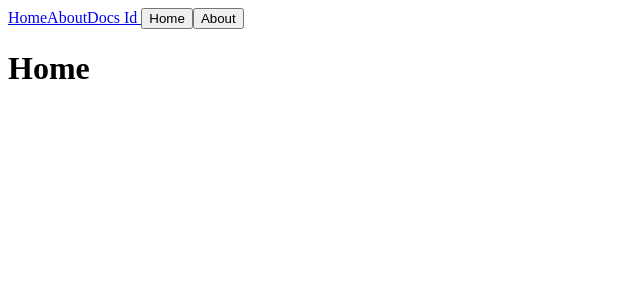
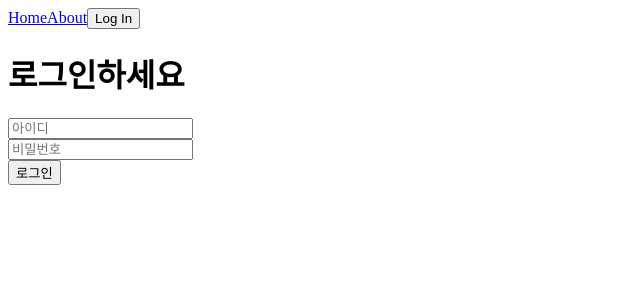
Before and after one commit to chunwookJoo/Vue_tutorial, a Vue app: page /login in a window 1280 px wide. Shown: the top 300 px of the page, without its empty margins (0-640 px from the left). Built offline with nearby package versions, Linux system fonts and the light colour scheme.

Commit message:
router guard, vuex 로그인 간단 구현

```diff
--- a/src/App.vue
+++ b/src/App.vue
@@ -1,20 +1,31 @@
 <template>
 	<RouterLink to="/">Home</RouterLink>
 	<RouterLink to="/about">About</RouterLink>
-	<RouterLink :to="{
-		name:'docsId',
-		params:{id:'777'},
-		query:{name:'Leon', age:85, email:'leon@abc.com'}
-		}">Docs Id
-	</RouterLink>
-	<button @click="$router.push({name:'home'})">Home</button>
-	<button @click="$router.push({name:'about'})">About</button>
+
+	<button @click="logIn" v-if="!isLoggedIn">Log In</button>
+	<button @click="logOut" v-else>Log Out</button>
 	<RouterView/>
 </template>
 
 <script>
 
 export default {
+	computed: {
+		isLoggedIn() {
+			return this.$store.state.user.isLoggedIn
+		}
+	},
+	created() {
+		this.$store.dispatch("user/initialize")
+	},
+	methods:{
+		logIn() {
+			this.$router.push("/login")
+		},
 
+		logOut() {
+			this.$store.dispatch("user/logOut")
+		}
+	}
 }
 </script>
--- a/src/main.js
+++ b/src/main.js
@@ -2,6 +2,7 @@ import { createApp } from "vue"
 import App from "./App.vue"
 import store from "~/store"
 import router from "~/routes"
+import "~/routes/guards"
 
 const app = createApp(App)
 app.use(store)
--- /dev/null
+++ b/src/routes/LogIn.vue
@@ -0,0 +1,33 @@
+<template>
+	<h1>로그인하세요</h1>
+	<form @submit.prevent>
+		<div>
+
+			<input type="text" v-model="userID" placeholder="아이디">
+		</div>
+		<div>
+
+			<input type="password" v-model="userPW" placeholder="비밀번호">
+		</div>
+		<button @click="login">로그인</button>
+	</form>
+</template>
+
+<script>
+	export default {
+		data() {
+			return  {
+				userID:"",
+				userPW:""
+			}
+		},
+		methods:{
+			login() {
+				this.$store.dispatch("user/logIn", {
+					id: this.userID,
+					pw: this.userPW
+				})
+			}
+		}
+	}
+</script>
--- /dev/null
+++ b/src/routes/guards.js
@@ -0,0 +1,11 @@
+import router from "./index"
+import store from "~/store"
+
+router.beforeEach(to => {
+	if(to.meta.requiresAuth && !store.state.user.isLoggedIn) {
+		return {
+			path: "/login",
+			query: { redirect: to.fullPath }
+		}
+	}
+})
--- a/src/routes/index.js
+++ b/src/routes/index.js
@@ -1,35 +1,27 @@
-import { createRouter, createWebHashHistory } from 'vue-router'
+import { createRouter, createWebHashHistory, createWebHistory } from 'vue-router'
 import Home from "./Home"
 import About from "./About"
-import Docs from "./Docs"
-import DocsId from "./DocsId"
-import NotFound from "./NotFound"
+import LogIn from "./LogIn"
+
 
 export default createRouter({
-	history: createWebHashHistory(),
+	// history: createWebHashHistory(),
+	history: createWebHistory(),
 	routes: [
 		{
 			path: "/",
-			name:"home",
 			component: Home
 		},
 		{
 			path: "/about",
-			name:"about",
-			component: About
+			component: About,
+			meta:{
+				requiresAuth: true
+			}
 		},
 		{
-			path:"/documents",
-			component: Docs,
+			path:"/login",
+			component: LogIn,
 		},
-		{
-			path:"/documents/:id",
-			name:"docsId",
-			component: DocsId
-		},
-		{
-			path: "/:notFound(.*)",
-			component: NotFound
-		}
 	]
 })
--- a/src/store/count.js
+++ /dev/null
@@ -1,16 +0,0 @@
-export default {
-	namespaced:true,
-	state() {
-		return {
-			count:100
-		}
-	},
-	mutations:{
-		increaseCount(state) {
-			state.count += 1
-		},
-		doubleCount(state) {
-			state.count *= 2;
-		}
-	}
-}
--- a/src/store/index.js
+++ b/src/store/index.js
@@ -1,13 +1,9 @@
 import { createStore } from 'vuex'
-import message from "./message"
-import count from "./count"
+import user from "./user"
 
 export default createStore({
-	state() {
-		return {
-			msg:"HI Vue",
-			count:1
-		}
+	modules:{
+		user
 	},
 	getters:{
 		reversedMsg(state) {
@@ -30,8 +26,5 @@ export default createStore({
 		// 	commit("updateMsg", todo.title)
 		// }
 	},
-	modules:{
-		message,
-		count
-	}
+
 })
--- a/src/store/message.js
+++ /dev/null
@@ -1,26 +0,0 @@
-export default {
-	namespaced:true,
-	state() {
-		return {
-			message: "Merry Christmas"
-		}
-	},
-	getters:{
-		reversedMessage(state) {
-			return state.message.split("").reverse().join("")
-		}
-	},
-	mutations:{
-		updateMessage(state, newMessage) {
-			state.message = newMessage
-		}
-	},
-	actions:{
-		async fetchTodo({commit}) {
-			const todo = await	fetch("https://jsonplaceholder.typicode.com/todos/1")
-			.then(res =>  res.json())
-			console.log(todo)
-			commit("updateMessage", todo.title)
-		}
-	}
-}
--- /dev/null
+++ b/src/store/user.js
@@ -0,0 +1,43 @@
+import router from "~/routes"
+
+export default {
+	namespaced: true,
+	state() {
+		return {
+			isLoggedIn: false
+		}
+	},
+	mutations: {
+		updateLoggedIn(state, payload) {
+			state.isLoggedIn = payload;
+		}
+	},
+	actions: {
+		initialize({commit}) {
+			if(localStorage.getItem("isLoggedIn")) {
+				commit("updateLoggedIn", true);
+			}
+		},
+		logIn({commit}, payload) {
+			const {id, pw} = payload;
+			if(id && pw) {
+				localStorage.setItem("isLoggedIn", true);
+				commit("updateLoggedIn", true)
+				const { redirect } = router.currentRoute.value.query
+				if(redirect) {
+					router.push(redirect)
+				} else {
+					router.push("/")
+				}
+			}
+		},
+		logOut({commit}) {
+			localStorage.removeItem("isLoggedIn");
+			commit("updateLoggedIn", false);
+			const {requiresAuth} = router.currentRoute.value.meta
+			if(requiresAuth) {
+				router.push("/")
+			}
+		}
+	}
+}
--- a/webpack.config.js
+++ b/webpack.config.js
@@ -13,6 +13,7 @@ module.exports = {
   entry: "./src/main.js",
   output: {
     path: path.resolve(__dirname, "dist"),
+		publicPath:"/",
     clean: true,
   },
   module: {
@@ -36,4 +37,7 @@ module.exports = {
       patterns: [{ from: "static" }],
     }),
   ],
+	devServer: {
+		historyApiFallback: true
+	}
 }
```
